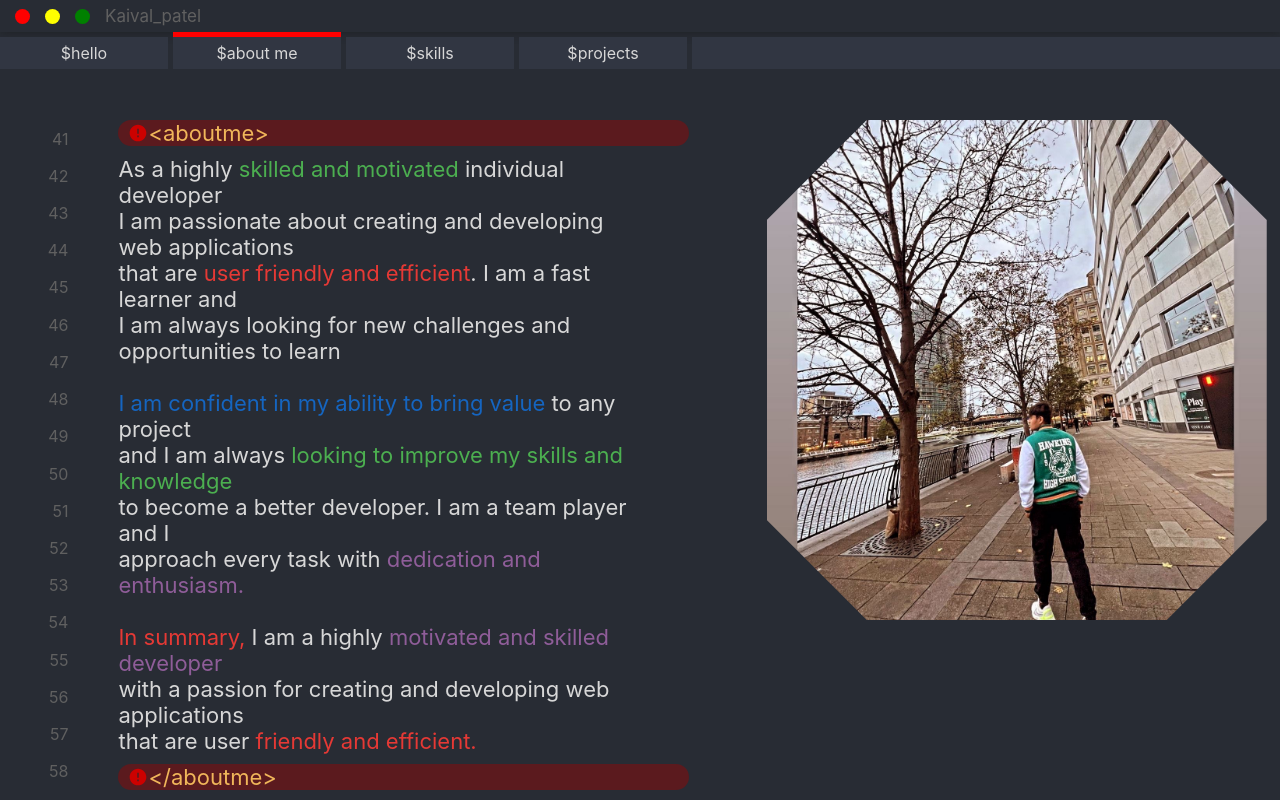
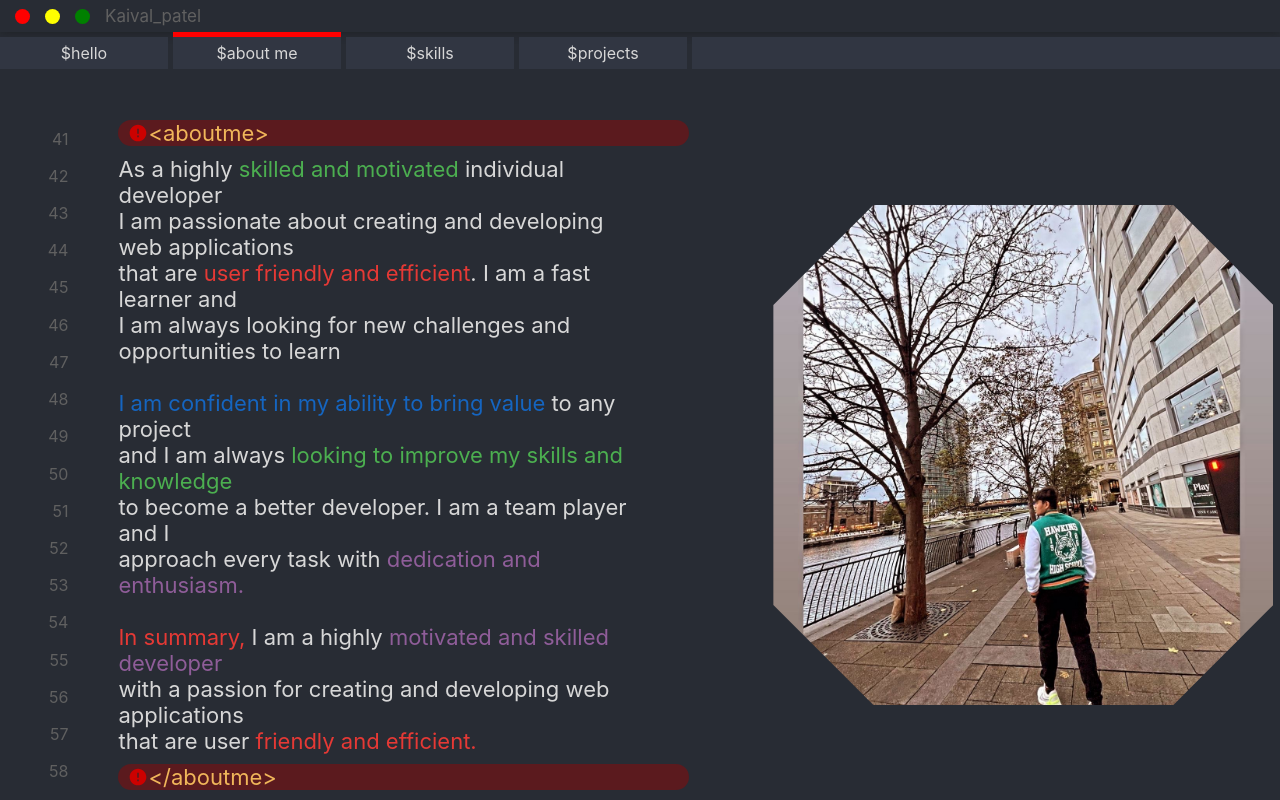
Before and after one commit to Kaival1212/react_portfolio, a React (Create React App) app: page /about in a window 1280 px wide. Shown: the top 800 px of the page. Built offline with nearby package versions, Linux system fonts and the light colour scheme.

Commit message:
Minor changes for the image

```diff
--- a/src/comps/About/About.css
+++ b/src/comps/About/About.css
@@ -70,10 +70,12 @@
 }
 
 .About_main_image {
-    height: 500px;
     margin-top: 7vh;
     margin-bottom: 15vh;
     padding-left: 10vw;
+    display: flex;
+    justify-content: center;
+    align-items: center;
 }
 
 .About_main_image img {
```
